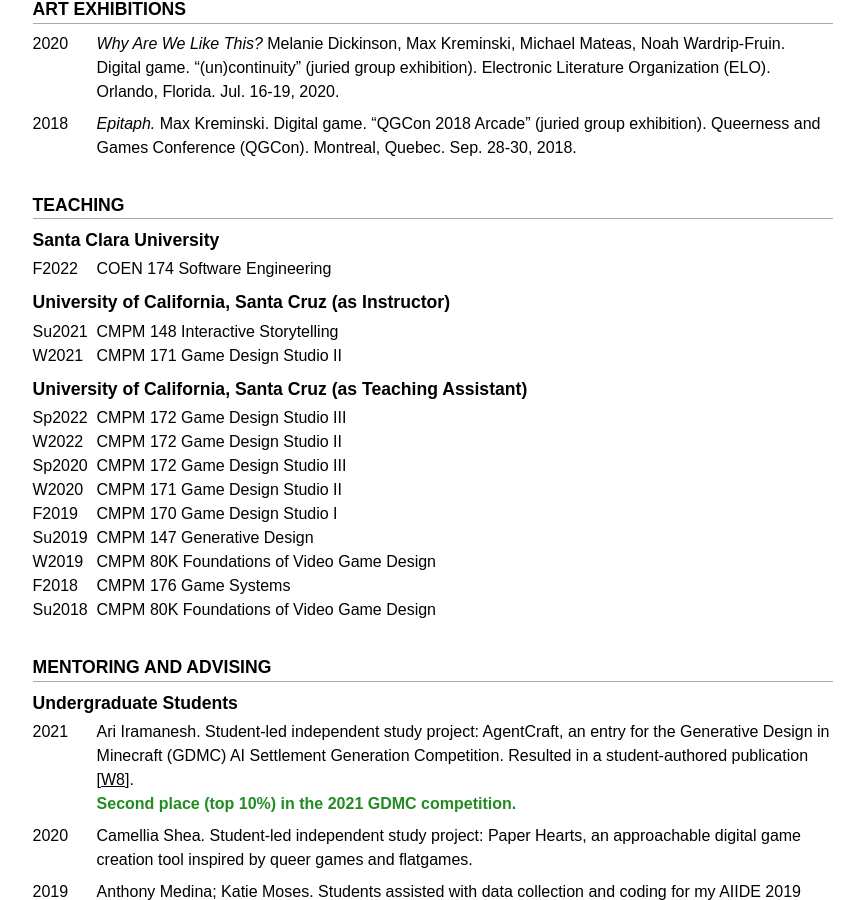
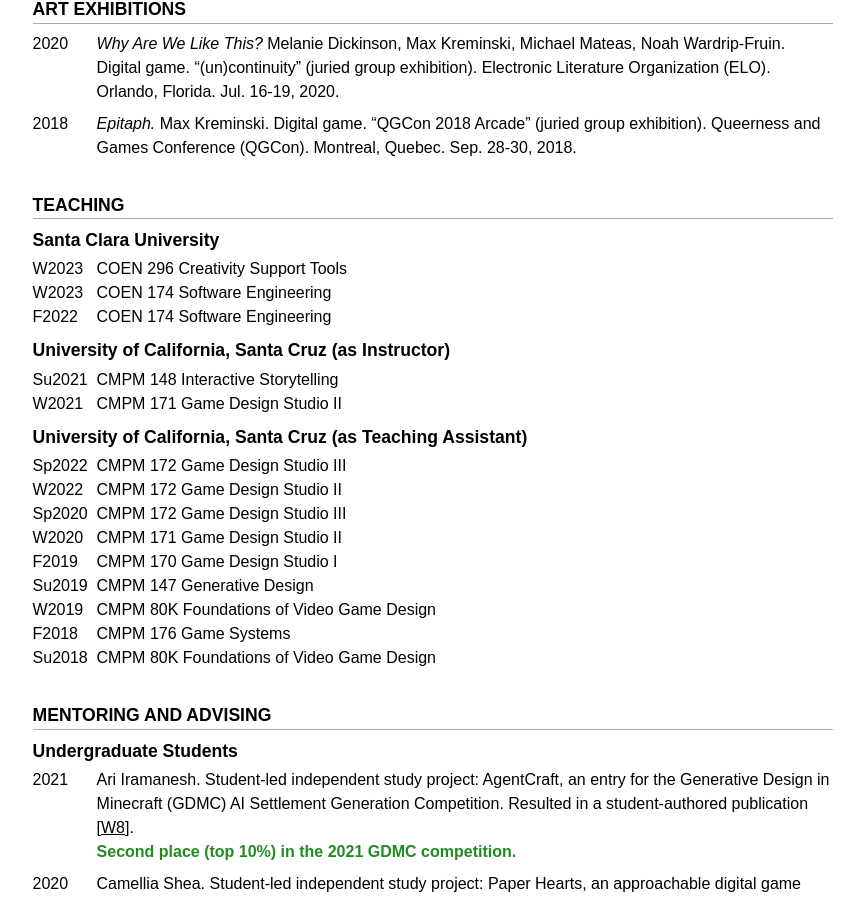
Before and after one commit to mkremins/mkremins.github.io, a Jekyll site: the page built from cv/index.html, in a window 1280 px wide and 900 px high, scrolled down 6471 px. Shown: the whole window, without its empty margins (207-1071 px from the left). Built offline with Jekyll 4.4.1, drawn with Linux system fonts in a browser that asks for light colours; some web fonts are replaced.

Commit message:
Add W2023 classes to CV

```diff
--- a/cv/index.html
+++ b/cv/index.html
@@ -215,6 +215,14 @@ layout: null
       <h2>Teaching</h2>
       <h3>Santa Clara University</h3>
       <div class="oneline-entries">
+        <div class="dated-entry">
+          <div class="dated-date">W2023</div>
+          <div class="dated-content">COEN 296 Creativity Support Tools</div>
+        </div>
+        <div class="dated-entry">
+          <div class="dated-date">W2023</div>
+          <div class="dated-content">COEN 174 Software Engineering</div>
+        </div>
         <div class="dated-entry">
           <div class="dated-date">F2022</div>
           <div class="dated-content">COEN 174 Software Engineering</div>
```
